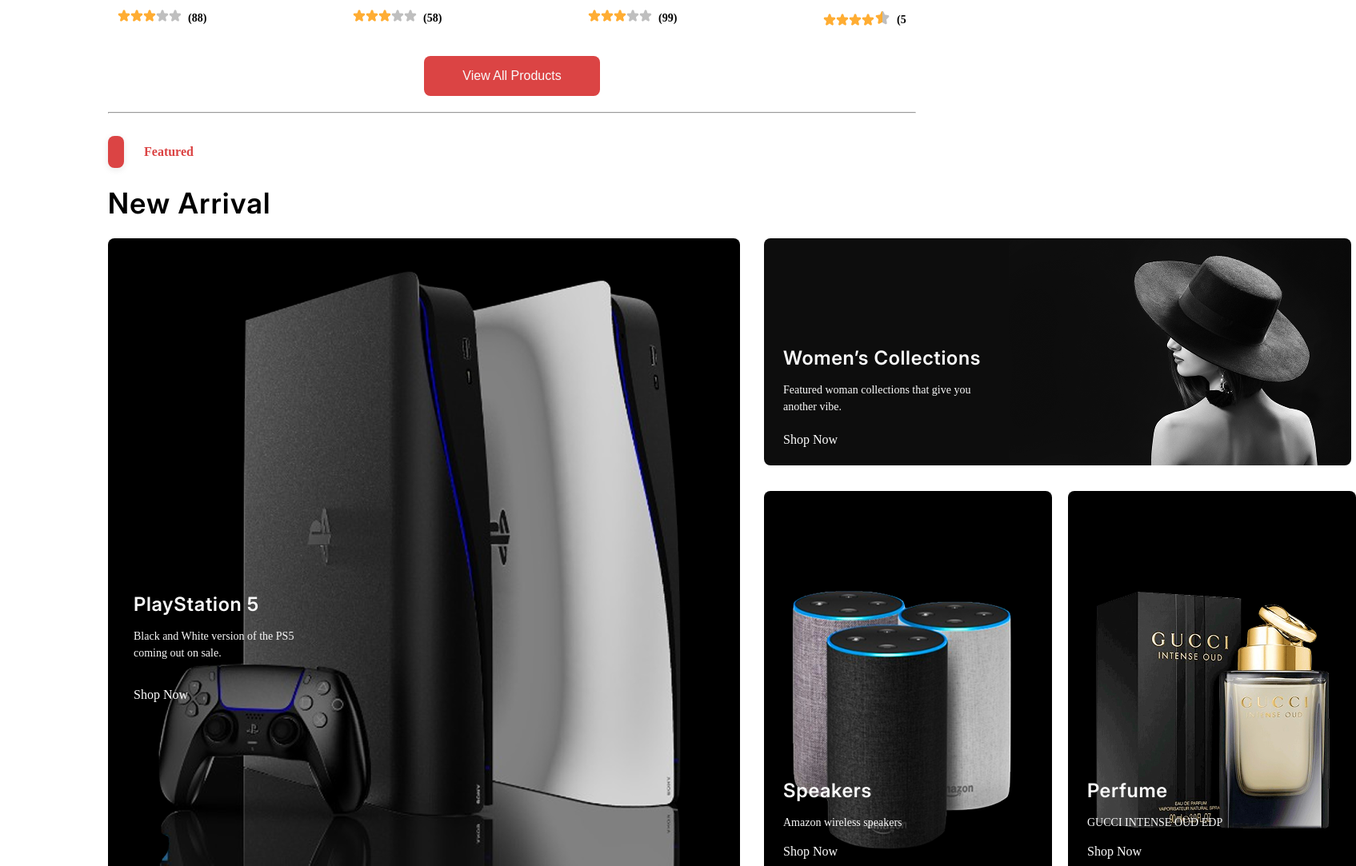
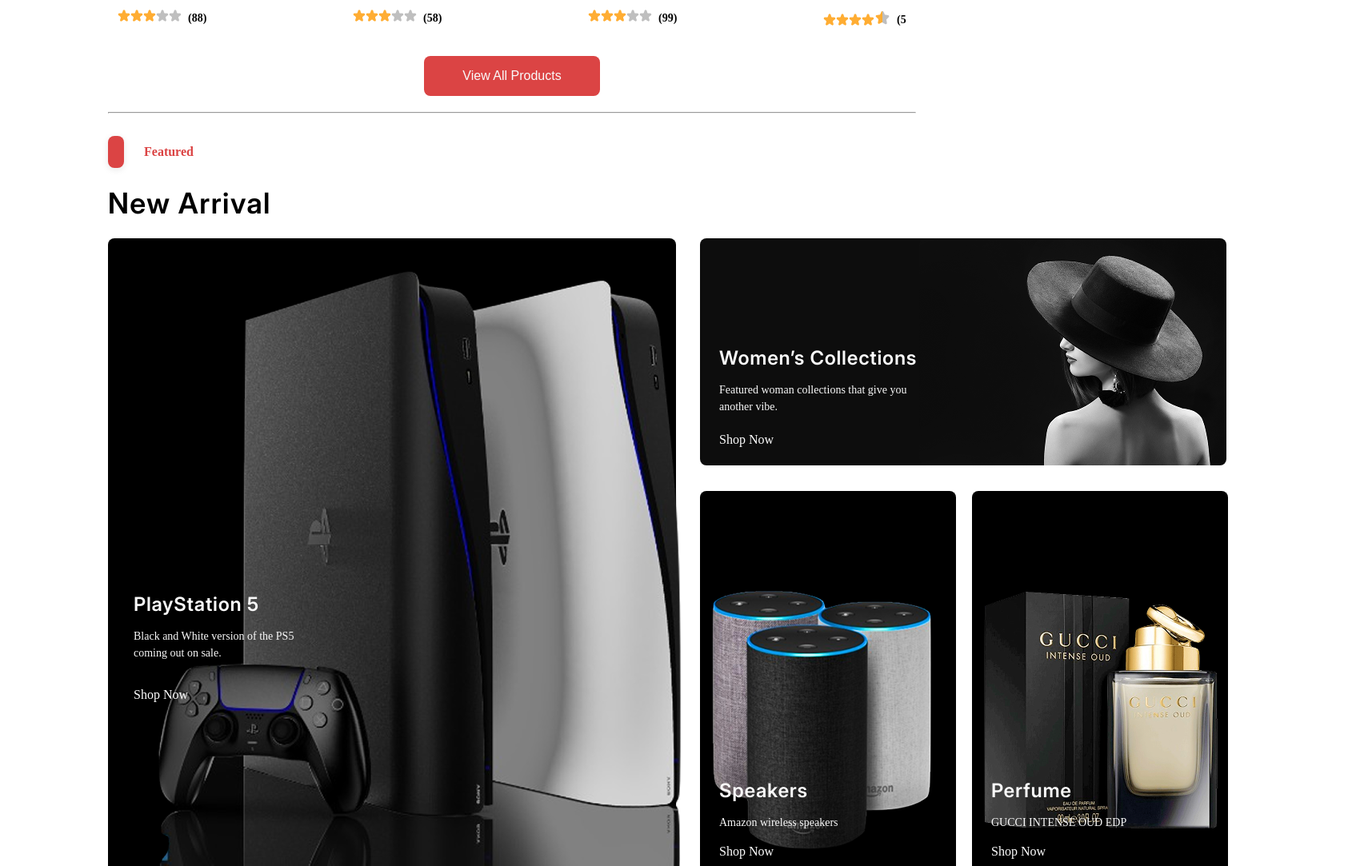
Before and after one commit to kaushikpuka1998/Eticko, a React (Vite) app: page / in a window 1280 px wide. Shown: the part 3221-4304 px from the top of the page at 80% size, 1695 px wide, since content can reach past the window. Built offline with nearby package versions, Linux system fonts and the light colour scheme.

Commit message:
Image issue resolved inside the bottom page in gucci

```diff
--- a/src/components/LeftColumnBar/LeftColumnBar.tsx
+++ b/src/components/LeftColumnBar/LeftColumnBar.tsx
@@ -1,4 +1,3 @@
-import React from 'react';
 import type { FC } from 'react';
 import styles from './LeftColumnBar.module.scss';
 import LeftColumnButton from '../LeftColumnButton/LeftColumnButton';
--- a/src/components/NewArrivalPortion/NewArrivalPortion.module.scss
+++ b/src/components/NewArrivalPortion/NewArrivalPortion.module.scss
@@ -149,7 +149,7 @@
 }
 
 .bottomcard {
-  width: 360px;
+  width: 320px;
   height: 484px;
   background-color: #000;
   border-radius: 8px;
@@ -167,7 +167,7 @@
 .productImg {
   position: absolute;
   top: 25%;
-  left: 30px;
+  left: 10px;
   width: auto;
 }
 
--- a/src/components/WomenFashion/WomenFashion.tsx
+++ b/src/components/WomenFashion/WomenFashion.tsx
@@ -1,7 +1,7 @@
-import React, { FC } from 'react';
+import { type FC } from 'react';
 import styles from './WomenFashion.module.scss';
 
-interface WomenFashionProps {}
+interface WomenFashionProps { }
 
 const WomenFashion: FC<WomenFashionProps> = () => (
   <div className={styles.WomenFashion}>
```
